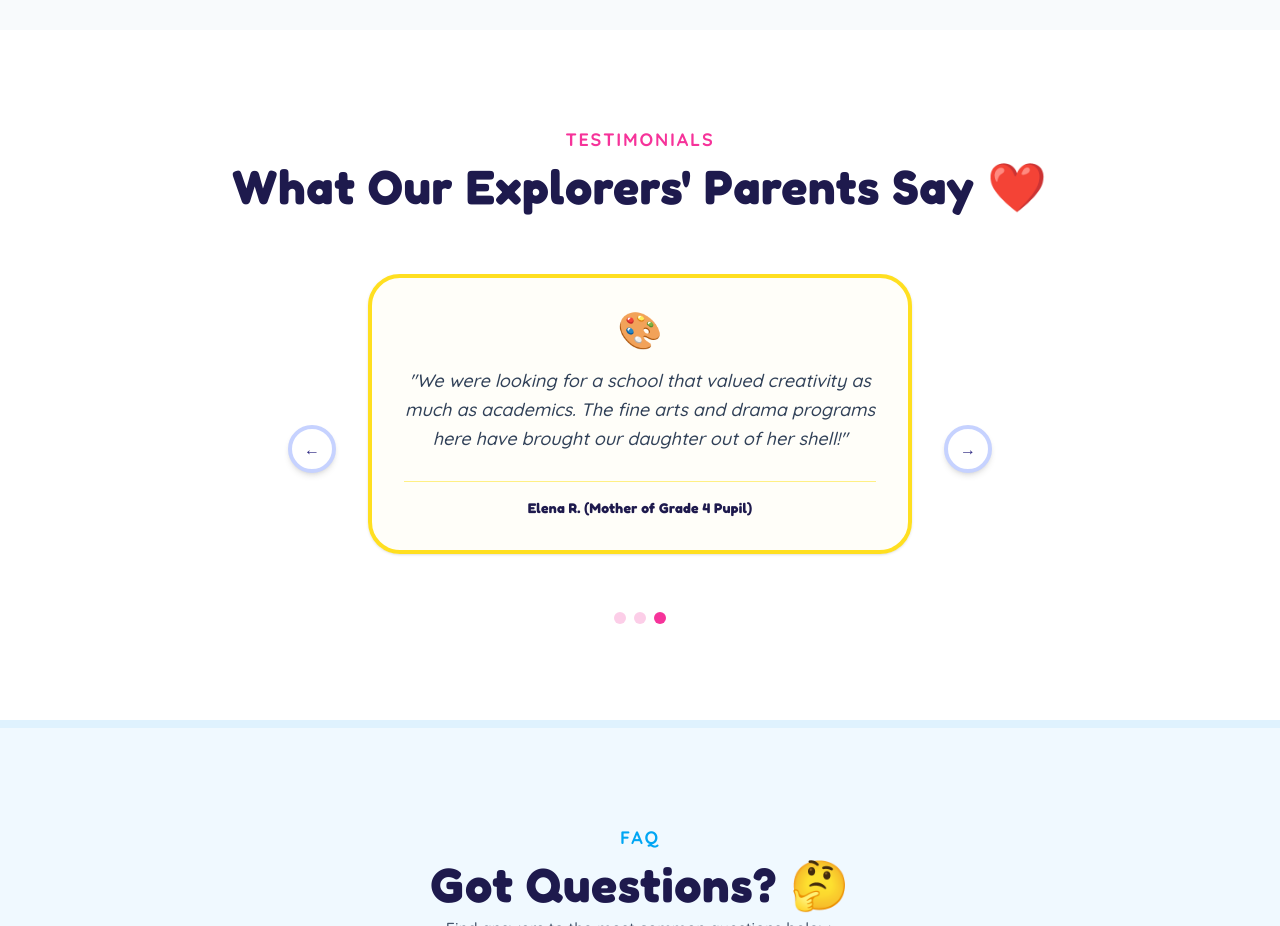
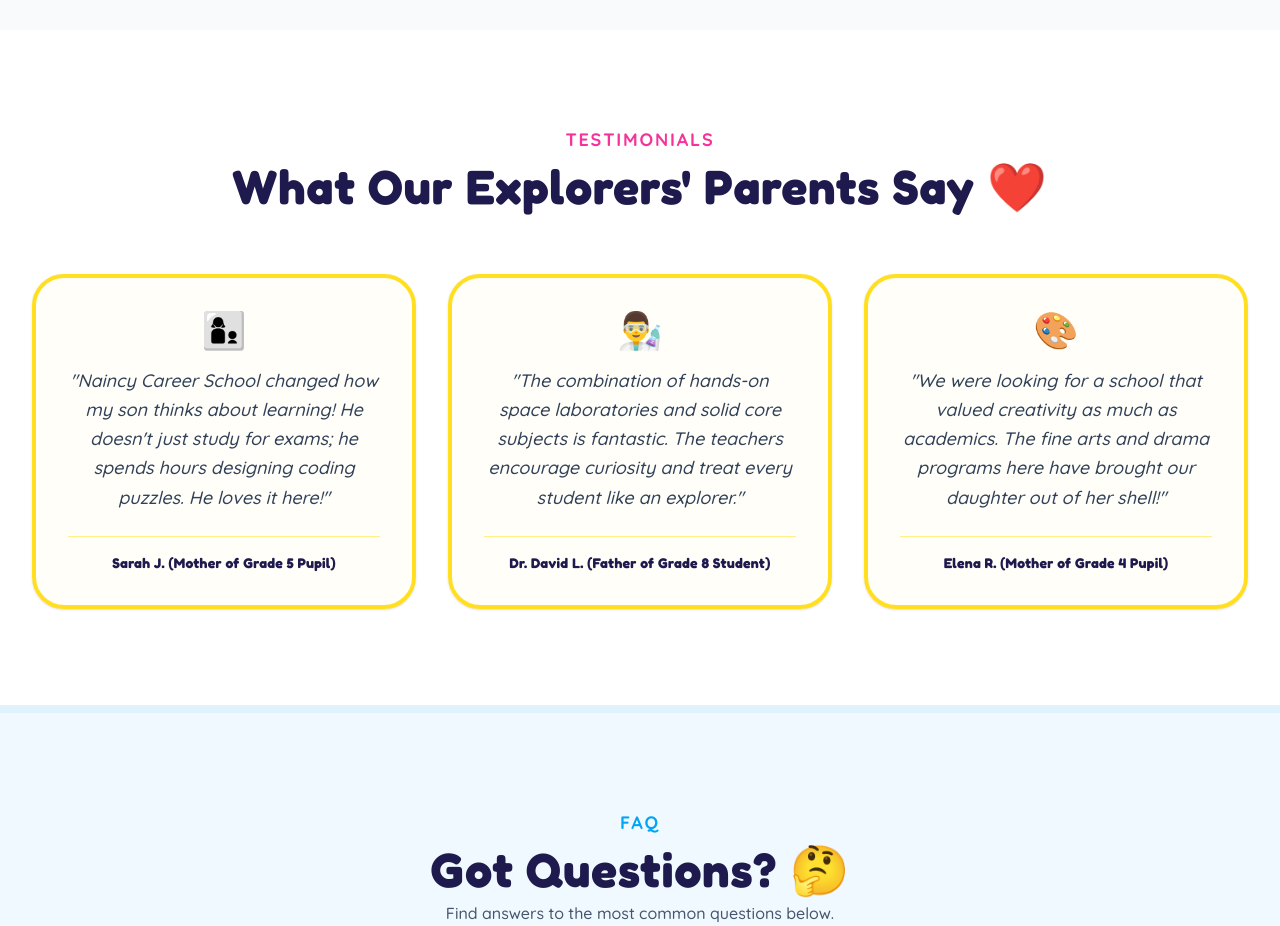
Before and after one commit to Hemant-Agrahari/naincy-career-school, a Next.js app: page / in a window 1280 px wide. Shown: the part 4280-5206 px from the top of the page. Built offline with nearby package versions, Linux system fonts and the light colour scheme.

Commit message:
fix: change testimonials to display 3 cards full width without arrows

```diff
--- a/src/app/page.tsx
+++ b/src/app/page.tsx
@@ -446,7 +446,7 @@
 
       {/* TESTIMONIALS */}
       <section className="py-24 bg-white relative">
-        <div className="mx-auto max-w-4xl px-4 sm:px-6">
+        <div className="mx-auto max-w-7xl px-4 sm:px-6 lg:px-8">
           <div className="text-center mb-16 flex flex-col gap-2">
             <span className="text-pink-500 text-lg font-bold tracking-widest uppercase">Testimonials</span>
             <h2 className="text-3xl sm:text-5xl font-extrabold text-indigo-950">
--- a/src/components/TestimonialCarousel.tsx
+++ b/src/components/TestimonialCarousel.tsx
@@ -1,5 +1,5 @@
 'use client';
-import React, { useState, useEffect } from 'react';
+import React from 'react';
 
 const testimonials = [
   {
@@ -20,34 +20,12 @@
 ];
 
 export default function TestimonialCarousel() {
-  const [currentIndex, setCurrentIndex] = useState(0);
-
-  const nextSlide = () => {
-    setCurrentIndex((prev) => (prev + 1) % testimonials.length);
-  };
-
-  const prevSlide = () => {
-    setCurrentIndex((prev) => (prev - 1 + testimonials.length) % testimonials.length);
-  };
-
-  // Auto-play interval
-  useEffect(() => {
-    const interval = setInterval(() => {
-      setCurrentIndex((prev) => (prev + 1) % testimonials.length);
-    }, 3000); // 3 seconds
-    return () => clearInterval(interval);
-  }, []);
-
   return (
-    <div className="relative max-w-2xl mx-auto px-4 sm:px-12">
-      <div className="overflow-hidden relative pb-4">
-        <div
-          className="flex transition-transform duration-500 ease-in-out"
-          style={{ transform: `translateX(-${currentIndex * 100}%)` }}
-        >
+    <div className="w-full">
+      <div className="grid grid-cols-1 md:grid-cols-3 gap-6 md:gap-8">
         {testimonials.map((test, idx) => (
-            <div key={idx} className="w-full flex-shrink-0 px-2 sm:px-4 h-full">
-              <div className="playful-card border-4 border-yellow-300 rounded-[32px] p-6 sm:p-8 bg-amber-50/30 flex flex-col shadow-sm h-full min-h-[280px]">
+          <div key={idx} className="w-full flex-shrink-0">
+            <div className="playful-card border-4 border-yellow-300 rounded-[32px] p-6 sm:p-8 bg-amber-50/30 flex flex-col shadow-sm h-full hover:scale-105 transition-transform duration-300 min-h-[280px]">
               <div className="text-4xl mb-4 text-center">{test.icon}</div>
               <p className="text-slate-700 font-body font-medium italic leading-relaxed text-base sm:text-lg text-center mb-6 flex-grow">
                 "{test.quote}"
@@ -60,34 +38,5 @@
         ))}
       </div>
     </div>
-
-      {/* Navigation Buttons */}
-      <button
-        onClick={prevSlide}
-        className="absolute left-0 sm:-left-4 top-1/2 -translate-y-1/2 w-10 h-10 sm:w-12 sm:h-12 bg-white border-4 border-indigo-200 text-indigo-900 rounded-full flex items-center justify-center hover:scale-110 hover:border-indigo-400 transition-all z-10 font-bold shadow-md"
-        aria-label="Previous Testimonial"
-      >
-        ←
-      </button>
-      <button
-        onClick={nextSlide}
-        className="absolute right-0 sm:-right-4 top-1/2 -translate-y-1/2 w-10 h-10 sm:w-12 sm:h-12 bg-white border-4 border-indigo-200 text-indigo-900 rounded-full flex items-center justify-center hover:scale-110 hover:border-indigo-400 transition-all z-10 font-bold shadow-md"
-        aria-label="Next Testimonial"
-      >
-        →
-      </button>
-
-      {/* Dots Indicator */}
-      <div className="flex justify-center gap-2 mt-4">
-        {testimonials.map((_, idx) => (
-          <button
-            key={idx}
-            onClick={() => setCurrentIndex(idx)}
-            className={`w-3 h-3 rounded-full transition-colors ${currentIndex === idx ? 'bg-pink-500' : 'bg-pink-200 hover:bg-pink-300'}`}
-            aria-label={`Go to slide ${idx + 1}`}
-          />
-        ))}
-      </div>
-    </div>
   );
 }
```
Lines whose indentation alone changed are shown as unchanged.
